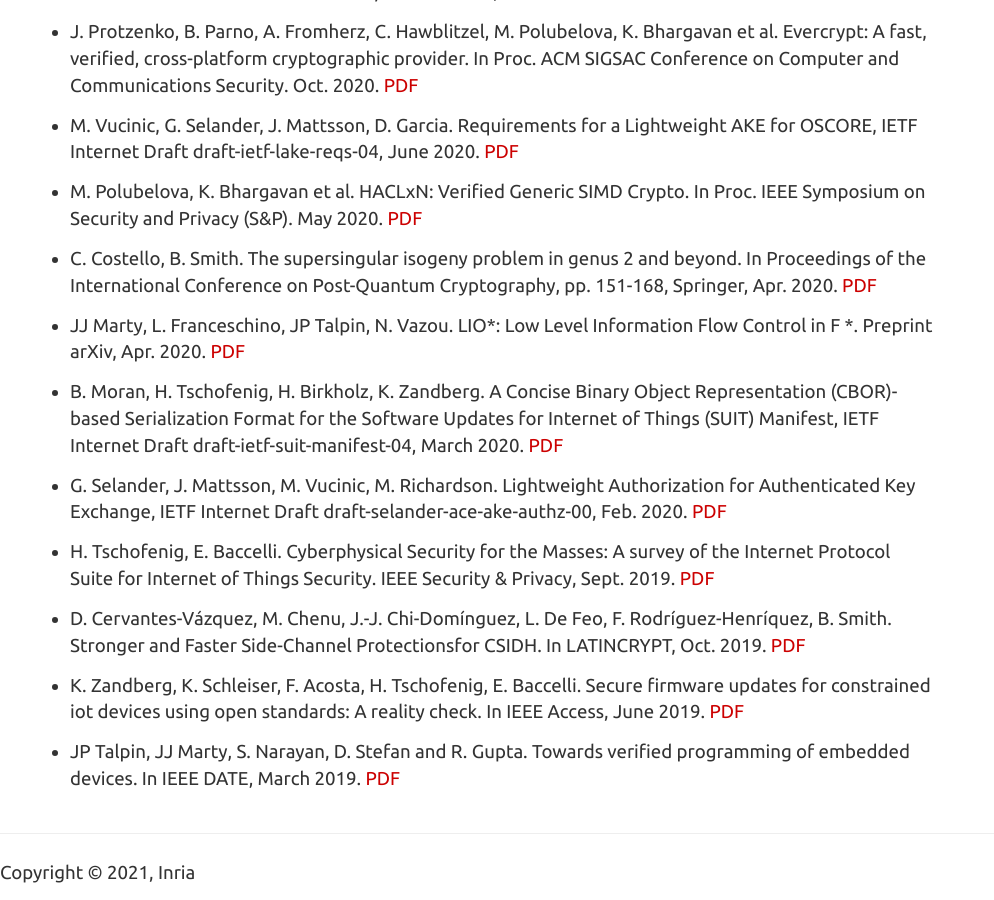
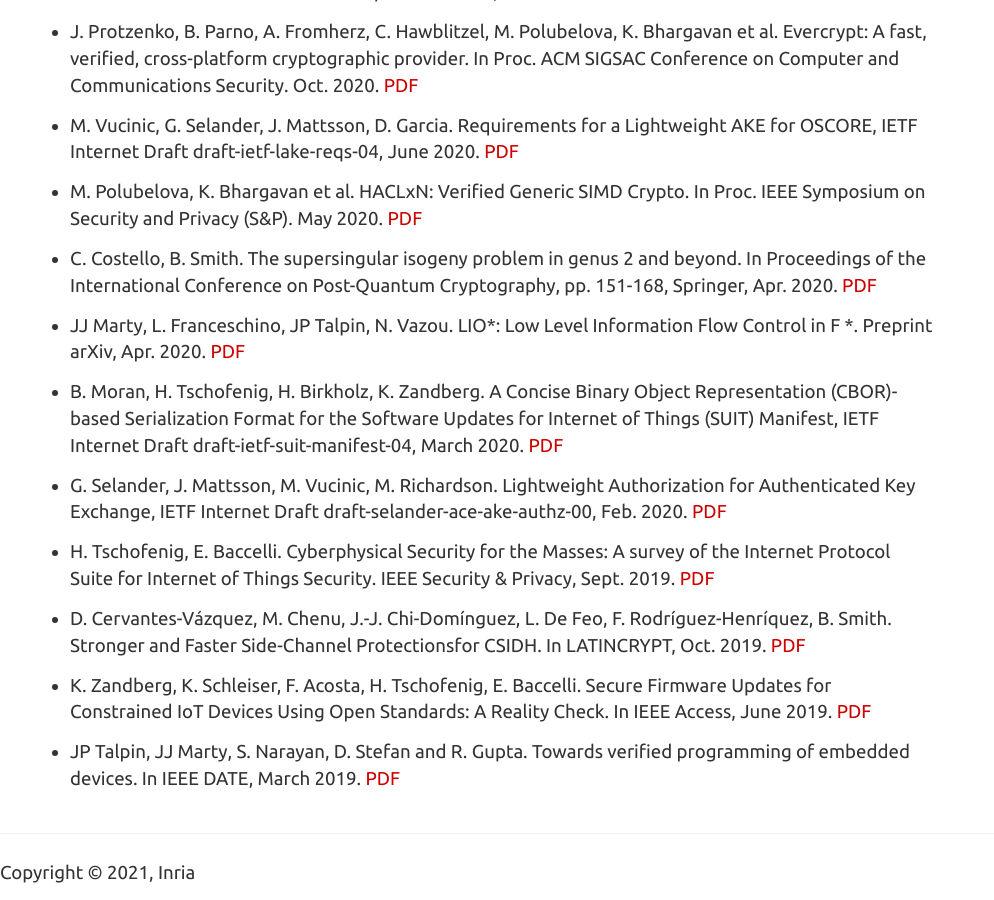
Before and after one commit to future-proof-iot/RIOT-fp, a Jekyll site: the page built from publications.md, in a window 1280 px wide and 900 px high, scrolled down 1282 px. Shown: the whole window, without its empty margins (0-994 px from the left). Built offline with Jekyll 4.4.1, drawn with Linux system fonts in a browser that asks for light colours; nearby versions of some CDN libraries; our own code applies the rules of GitHub Pages for plain Markdown files; some of the changed text lies outside the part shown.

```diff
--- a/publications.md
+++ b/publications.md
@@ -1,6 +1,6 @@
 ## Publications
 
-- S. Yuan, JP Talpin. Verified functional programming of an IoT operating system's bootloader. In Proc. ACM MEMOCODE 2021, Nov. 2021. [PDF](https://hal.inria.fr/hal-03343002/document)
+- S. Yuan, JP Talpin. Verified Functional Programming of an IoT Operating System's Bootloader. In Proc. ACM MEMOCODE 2021, Nov. 2021. [PDF](https://hal.inria.fr/hal-03343002/document)
 
 - L. Franceschino, JP Talpin, D. Pichardie. Verified Functional Programming of an
 Abstract Interpreter. In Proc. Static Analysis Symposium, Oct. 2021. [PDF](https://hal.inria.fr/hal-03342997/document)
@@ -49,6 +49,6 @@ Abstract Interpreter. In Proc. Static Analysis Symposium, Oct. 2021. [PDF](https
 
 - D. Cervantes-Vázquez, M. Chenu, J.-J. Chi-Domínguez, L. De Feo, F. Rodríguez-Henríquez, B. Smith. Stronger and Faster Side-Channel Protectionsfor CSIDH. In LATINCRYPT, Oct. 2019. [PDF](https://arxiv.org/pdf/1907.08704.pdf)
 
-- K. Zandberg, K. Schleiser, F. Acosta, H. Tschofenig, E. Baccelli. Secure firmware updates for constrained iot devices using open standards: A reality check. In IEEE Access, June 2019. [PDF](https://ieeexplore.ieee.org/stamp/stamp.jsp?arnumber=8725488)
+- K. Zandberg, K. Schleiser, F. Acosta, H. Tschofenig, E. Baccelli. Secure Firmware Updates for Constrained IoT Devices Using Open Standards: A Reality Check. In IEEE Access, June 2019. [PDF](https://ieeexplore.ieee.org/stamp/stamp.jsp?arnumber=8725488)
 
 - JP Talpin, JJ Marty, S. Narayan, D. Stefan and R. Gupta. Towards verified programming of embedded devices. In IEEE DATE, March 2019. [PDF](https://hal.inria.fr/hal-02193635/document)
```
